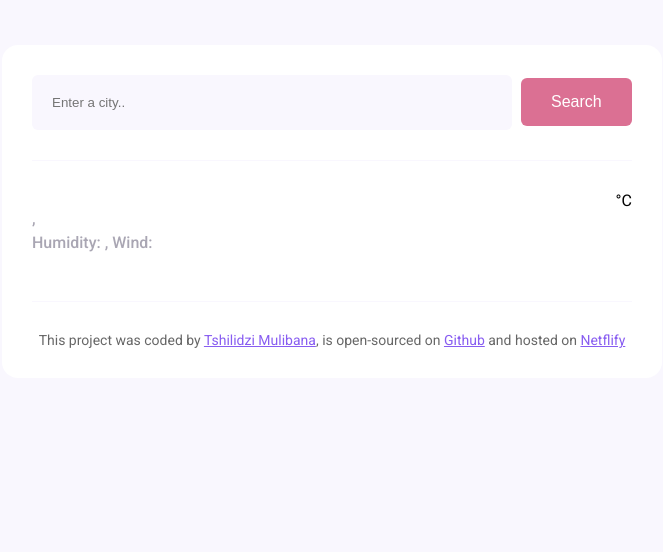
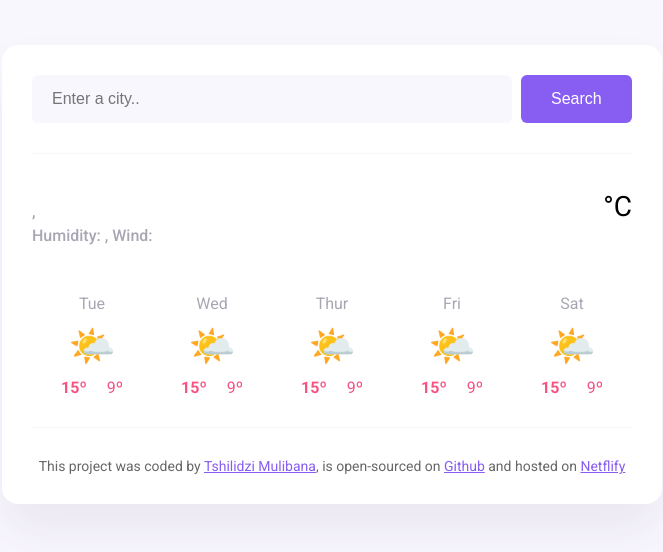
Before and after one commit to Chichiprecious1/The-weather-app, a plain HTML site: page index.html in a window 1280 px wide. Shown: the whole page, without its empty margins (308-971 px from the left). Drawn offline with nearby package versions, Linux system fonts and the light colour scheme; no server answers.

Commit message:
added basic HTML and CSS

```diff
--- a/index.html
+++ b/index.html
@@ -42,7 +42,59 @@
           <div class="weather-app-temperature-container">
             <div id="icon"></div>
             <div class="weather-app-temperature" id="temperature"></div>
-            <div class="weatehr-app-unit">°C</div>
+            <div class="weather-app-unit">°C</div>
+          </div>
+        </div>
+        <div class="weather-forecast">
+          <div class="weather-forecast-day">
+            <div class="weather-forecast-date">Tue</div>
+            <div class="weather-forecast-icon">🌤️</div>
+            <div class="weather-forecast-temperatures">
+              <div class="weather-forecast-temperature">
+                <strong>15º</strong>
+              </div>
+              <div class="weather-forecast-temperature">9º</div>
+            </div>
+          </div>
+          <div class="weather-forecast-day">
+            <div class="weather-forecast-date">Wed</div>
+            <div class="weather-forecast-icon">🌤️</div>
+            <div class="weather-forecast-temperatures">
+              <div class="weather-forecast-temperature">
+                <strong>15º</strong>
+              </div>
+              <div class="weather-forecast-temperature">9º</div>
+            </div>
+          </div>
+          <div class="weather-forecast-day">
+            <div class="weather-forecast-date">Thur</div>
+            <div class="weather-forecast-icon">🌤️</div>
+            <div class="weather-forecast-temperatures">
+              <div class="weather-forecast-temperature">
+                <strong>15º</strong>
+              </div>
+              <div class="weather-forecast-temperature">9º</div>
+            </div>
+          </div>
+          <div class="weather-forecast-day">
+            <div class="weather-forecast-date">Fri</div>
+            <div class="weather-forecast-icon">🌤️</div>
+            <div class="weather-forecast-temperatures">
+              <div class="weather-forecast-temperature">
+                <strong>15º</strong>
+              </div>
+              <div class="weather-forecast-temperature">9º</div>
+            </div>
+          </div>
+          <div class="weather-forecast-day">
+            <div class="weather-forecast-date">Sat</div>
+            <div class="weather-forecast-icon">🌤️</div>
+            <div class="weather-forecast-temperatures">
+              <div class="weather-forecast-temperature">
+                <strong>15º</strong>
+              </div>
+              <div class="weather-forecast-temperature">9º</div>
+            </div>
           </div>
         </div>
       </main>
--- a/src/style.css
+++ b/src/style.css
@@ -2,6 +2,7 @@ body {
   background-color: #f9f7fe;
   font-family: "Roboto", sans-serif;
 }
+
 a {
   color: #885df1;
 }
@@ -10,26 +11,27 @@ a {
   background: white;
   max-width: 600px;
   margin: 45px auto;
+  box-shadow: 0 30px 50px rgba(65, 50, 100, 0.08);
+  border-radius: 16px;
   padding: 30px;
-  box-shadow: 0 30px 50px rgba(65, 50 100, 0.08);
-  border-radius: 16px;
 }
 
 header {
   border-bottom: 1px solid #f9f7fe;
   padding: 0 0 30px 0;
 }
+
 .search-form-input {
   background-color: #f9f7fe;
   border: none;
   border-radius: 6px;
   width: 80%;
-  padding: 20px;
-  font-size: 15px 20px;
+  font-size: 16px;
+  padding: 15px 20px;
 }
 
 .search-form-button {
-  background: palevioletred;
+  background: #885df1;
   padding: 15px 30px;
   border: none;
   font-size: 16px;
@@ -41,39 +43,77 @@ header {
 main {
   padding: 30px 0;
 }
+
 .weather-app-data {
   display: flex;
   justify-content: space-between;
 }
+
 .weather-app-city {
   margin: 0;
   font-size: 38px;
   line-height: 48px;
 }
+
 .weather-app-details {
   font-size: 16px;
+  color: rgba(39, 33, 66, 0.4);
   line-height: 24px;
-  color: rgba(39, 33, 66, 0.4);
   font-weight: 500;
 }
+
 .weather-app-details strong {
   color: #f65282;
 }
+
 .weather-app-temperature-container {
   display: flex;
 }
+
 .weather-app-icon {
   width: 88px;
   height: 88px;
 }
+
 .weather-app-temperature {
   font-size: 88px;
   line-height: 88px;
   font-weight: bold;
 }
+
 .weather-app-unit {
   margin-top: 6px;
-  font-weight: 28px;
+  font-size: 28px;
+}
+
+.weather-forecast {
+  display: flex;
+  justify-content: space-around;
+  margin-top: 30px;
+}
+
+.weather-forecast-date {
+  text-align: center;
+  color: rgba(39, 33, 66, 0.4);
+  font-size: 16px;
+  line-height: 20px;
+  margin-bottom: 10px;
+}
+
+.weather-forecast-icon {
+  font-size: 38px;
+  text-align: center;
+}
+.weather-forecast-temperatures {
+  text-align: center;
+  color: #f65282;
+  margin-top: 10px;
+  display: flex;
+  justify-content: center;
+}
+
+.weather-forecast-temperature {
+  padding: 0 10px;
 }
 
 footer {
```
